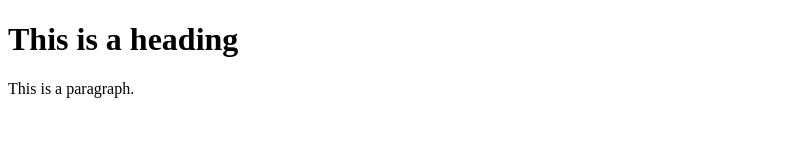
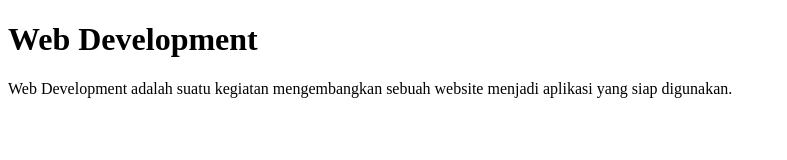
Before and after one commit to tuderangga/simple-web-3, a plain HTML site: page index.html in a window 1280 px wide. Shown: the whole page, without its empty margins (0-787 px from the left). Drawn offline with Linux system fonts and the light colour scheme.

Commit message:
Update index.html file: Change the content

```diff
--- a/index.html
+++ b/index.html
@@ -1,12 +1,14 @@
  <!DOCTYPE html>
 <html lang="en">
 <head>
-  <title>Title of the document</title>
+  <title>Apa itu Web Development</title>
 </head>
 <body>
 
-<h1>This is a heading</h1>
-<p>This is a paragraph.</p>
+<h1>Web Development</h1>
+<p>
+  Web Development adalah suatu kegiatan mengembangkan sebuah website menjadi aplikasi yang siap digunakan.
+</p>
 
 </body>
 </html>
```
